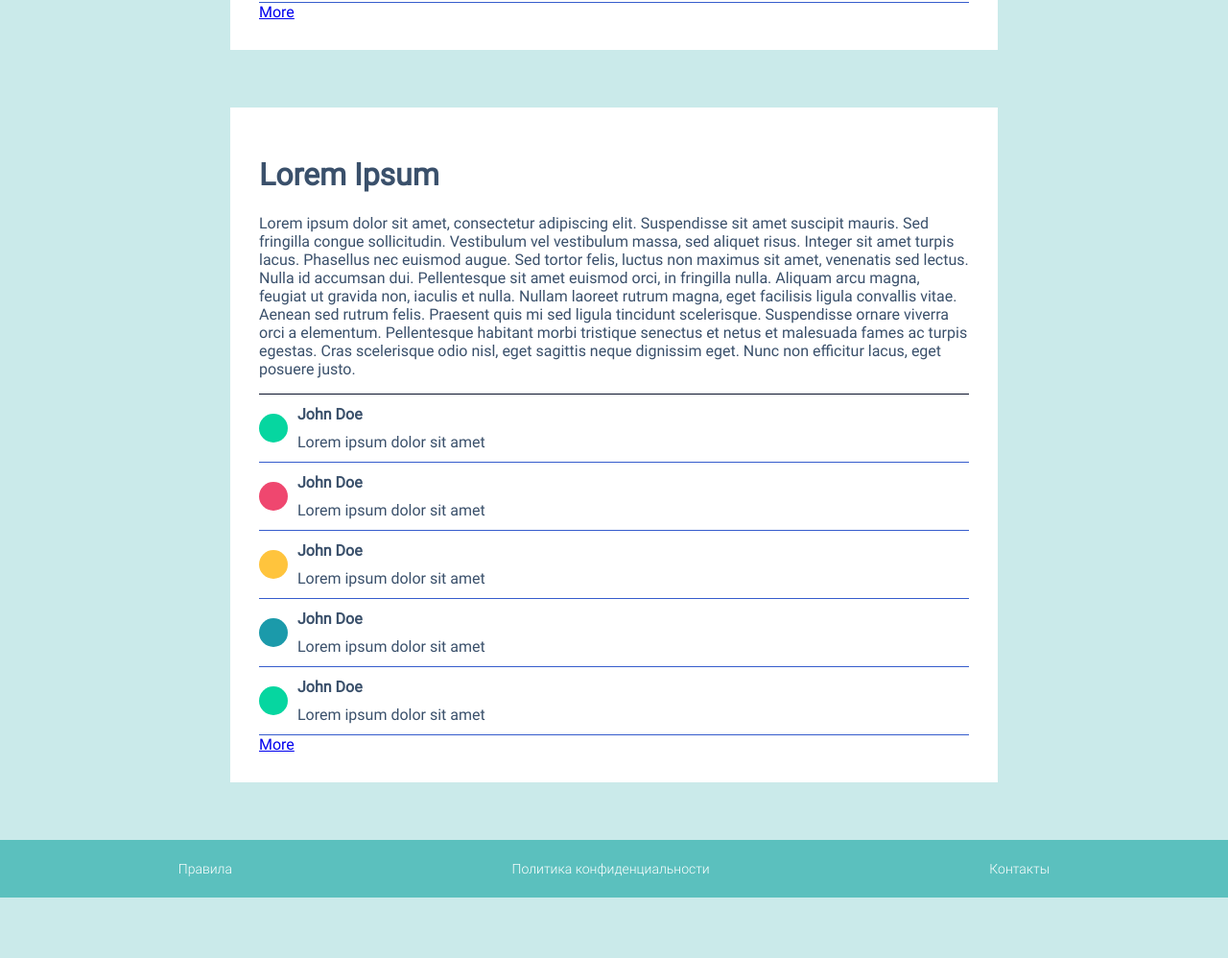
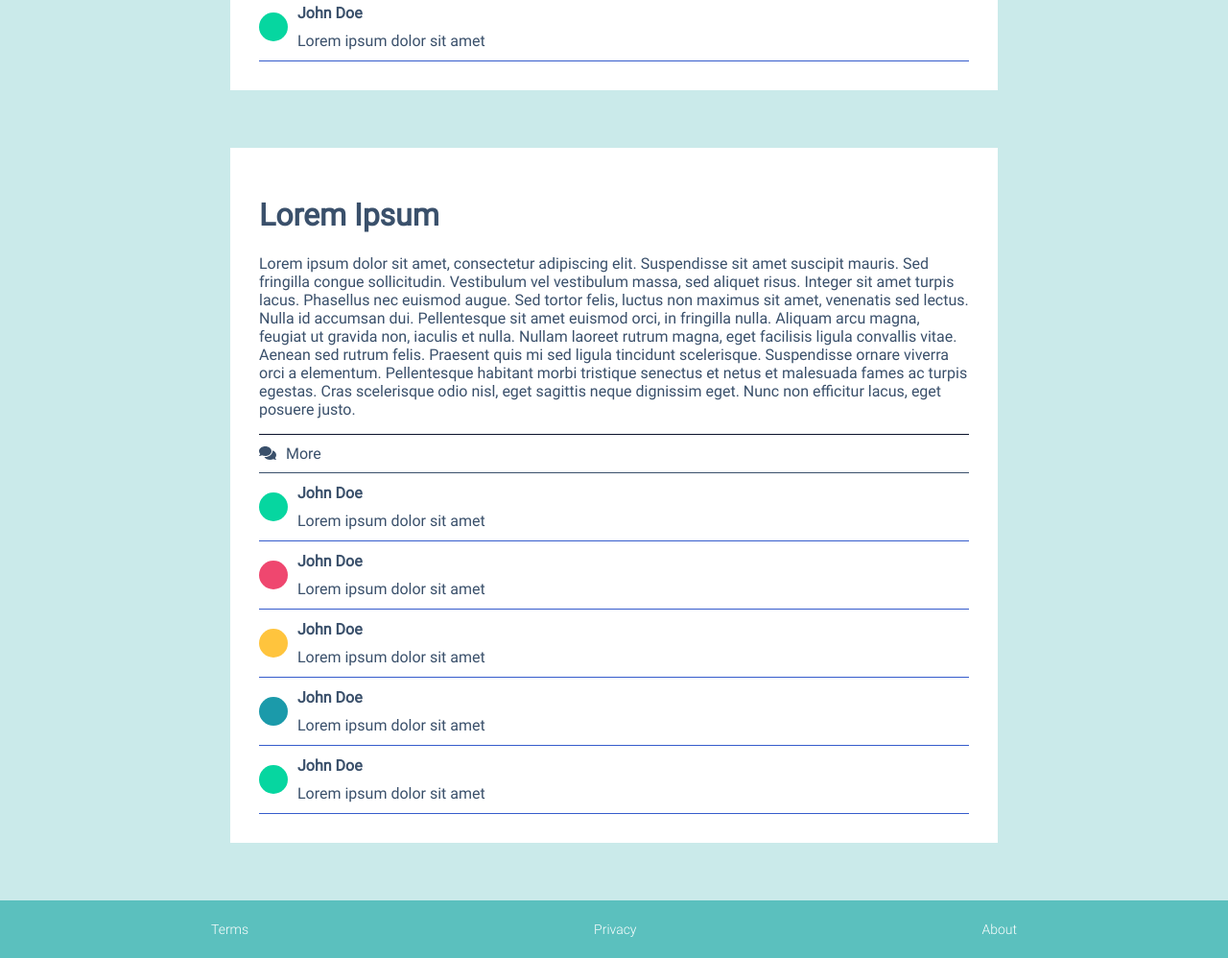
Before and after one commit to maximten/rocket, a React app: page / in a window 1280 px wide. Shown: the part 1534-2532 px from the top of the page at 96% size. Before the commit the page ends 2469 px from the top, so only its background shows below. Built offline with nearby package versions, Linux system fonts and the light colour scheme.

Commit message:
style update

```diff
--- a/src/components/Comments/index.js
+++ b/src/components/Comments/index.js
@@ -11,7 +11,7 @@ export default class Comments extends Component {
     const { items } = this.props;
     if (newProps.items.length !== this.props.items.length) {
       scrollToElement(this.refs.more, {
-        offset: -300,
+        offset: 0,
         ease: 'out-quad',
         duration: 1000
       });
@@ -22,6 +22,13 @@ export default class Comments extends Component {
     const colors = ['#06d6a0', '#ef476f', '#ffc43d', '#1b9aaa'];
     return (
       <div className="comments">
+        <a href="#" ref="more" className="more" onClick={(e) => {
+          e.preventDefault();
+          fetch();
+        }}>
+          <i className="fas fa-comments"></i>
+          <span>More</span>
+        </a>
         {
           _.map(items, (item, key) => {
             const { name, content } = item;
@@ -41,10 +48,6 @@ export default class Comments extends Component {
             );
           })
         }
-        <a href="#" ref="more" onClick={(e) => {
-          e.preventDefault();
-          fetch();
-        }}>More</a>
       </div>
     );
   }
--- a/src/components/Comments/index.less
+++ b/src/components/Comments/index.less
@@ -24,4 +24,24 @@
       }
     }
   }
+  .more {
+    cursor: pointer;
+    display: block;
+    margin: auto;
+    padding: 10px 0 10px 0;
+    color: @font-color-light;
+    text-decoration: none;
+    border-bottom: 1px solid @font-color-light;
+    transition: all 0.5s ease-out;
+    svg {
+      margin-right: 10px;
+      transition: all 0.5s ease-out;
+    }
+    &:hover, &:focus {
+      text-decoration: underline;
+      svg {
+        margin-right: 15px;
+      }
+    }
+  }
 }
--- a/src/components/Footer/index.js
+++ b/src/components/Footer/index.js
@@ -7,9 +7,9 @@ export default class Footer extends Component {
     return (
       <footer>
         <Container>
-            <a href="#">Правила</a>
-            <a href="#">Политика конфиденциальности</a>
-            <a href="#">Контакты</a>
+            <a href="#">Terms</a>
+            <a href="#">Privacy</a>
+            <a href="#">About</a>
         </Container>
       </footer>
     );
--- a/src/redux/reducers/comments.js
+++ b/src/redux/reducers/comments.js
@@ -3,31 +3,38 @@ import _ from 'lodash';
 
 const initialState = {
   items: {},
-  fetching: false,
+  fetching: {},
   error: null,
 };
 
 const comments = (state = initialState, action) => {
   switch (action.type) {
     case Types.GET_COMMENTS.REQUEST:
+      var { postId } = action;
+      var fetching = state.fetching;
+      fetching[postId] = true;
       return {
         ...state,
-        loading: true,
+        fetching,
       };
     case Types.GET_COMMENTS.SUCCESS:
-      const { postId } = action;
+      var { postId } = action;
       const items = state.items;
       items[postId] = items[postId] ? [...items[postId], ...action.items] : action.items;
+      var fetching = state.fetching;
+      fetching[postId] = false;
       return {
         ...state,
         items,
-        loading: false,
+        fetching,
       };
     case Types.GET_COMMENTS.FAILURE:
+      var fetching = state.fetching;
+      fetching[postId] = false;
       return {
         ...state,
         error: action.error,
-        loading: false,
+        fetching,
       };
     default:
       return {
```
